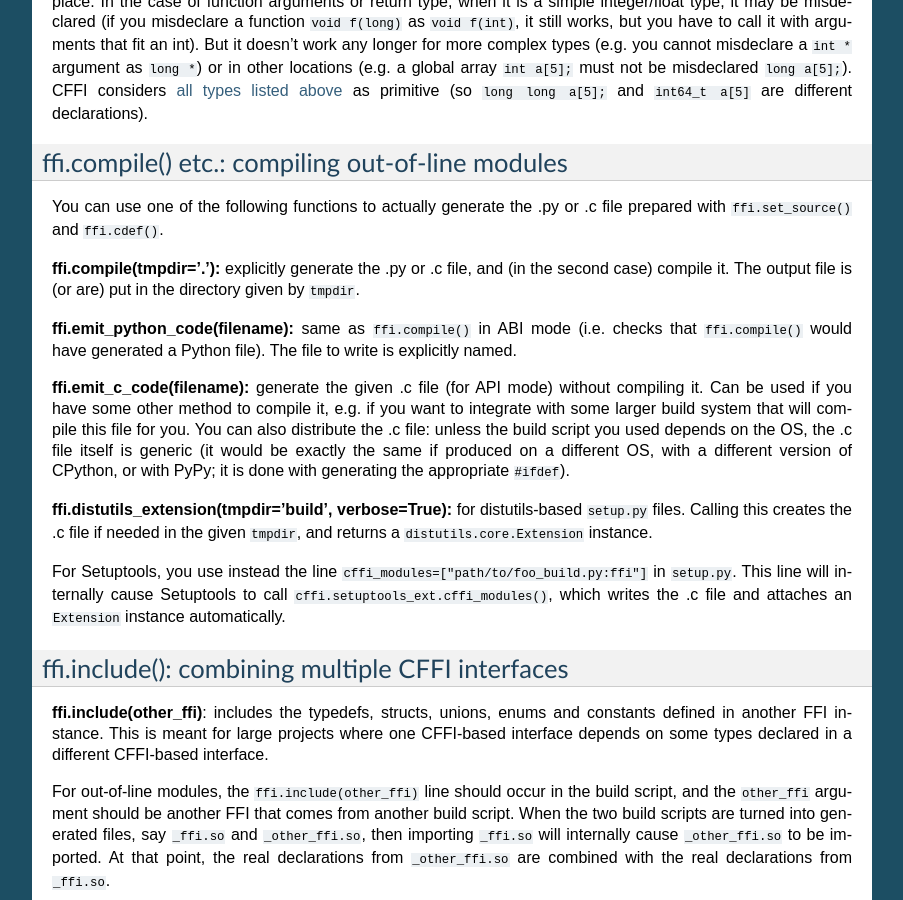
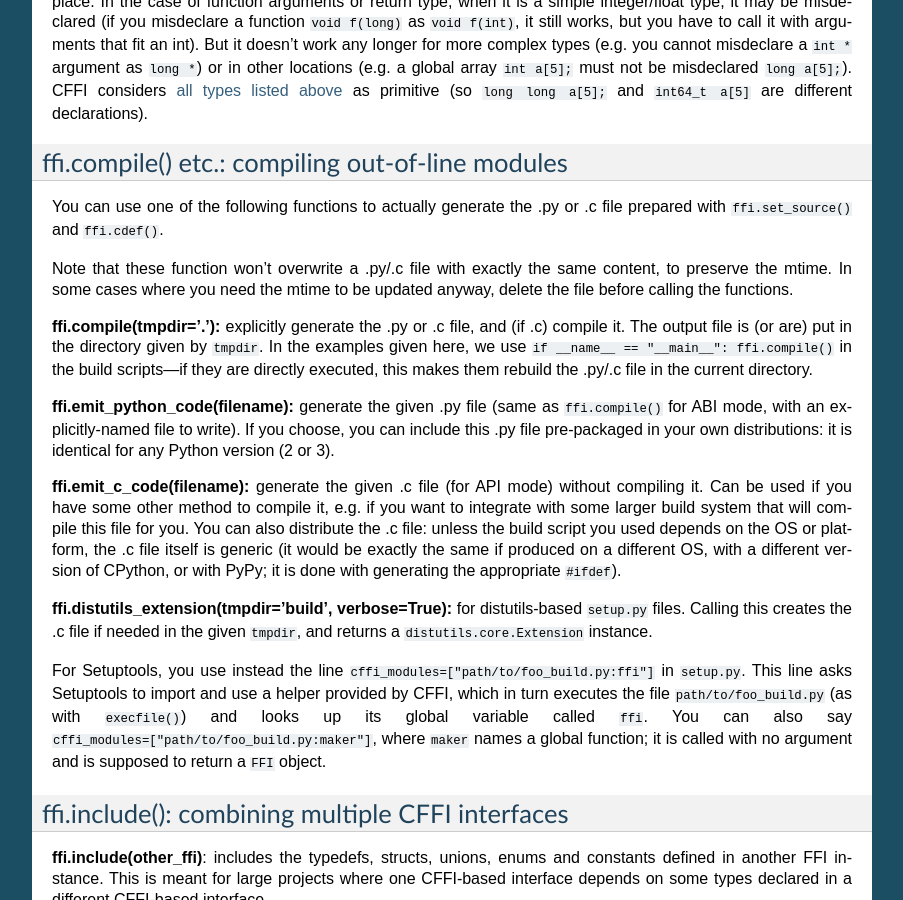
Before and after one commit to python-cffi/cffi, a Sphinx documentation site: the page built from doc/source/cdef.rst, in a window 1280 px wide and 900 px high, scrolled down 5140 px. Shown: the whole window, without its empty margins (198-1101 px from the left). Built offline with Sphinx 7.4.7, drawn with Linux system fonts in a browser that asks for light colours; some of the changed text lies outside the part shown.

Commit message:
One more pass through this doc

```diff
--- a/doc/source/cdef.rst
+++ b/doc/source/cdef.rst
@@ -406,22 +406,32 @@ ffi.compile() etc.: compiling out-of-line modules
 You can use one of the following functions to actually generate the
 .py or .c file prepared with ``ffi.set_source()`` and ``ffi.cdef()``.
 
+Note that these function won't overwrite a .py/.c file with exactly
+the same content, to preserve the mtime.  In some cases where you need
+the mtime to be updated anyway, delete the file before calling the
+functions.
+
 **ffi.compile(tmpdir='.'):** explicitly generate the .py or .c file,
-and (in the second case) compile it.  The output file is (or are) put
-in the directory given by ``tmpdir``.
+and (if .c) compile it.  The output file is (or are) put in the
+directory given by ``tmpdir``.  In the examples given here, we use
+``if __name__ == "__main__": ffi.compile()`` in the build scripts---if
+they are directly executed, this makes them rebuild the .py/.c file in
+the current directory.
 
-**ffi.emit_python_code(filename):** same as ``ffi.compile()`` in ABI
-mode (i.e. checks that ``ffi.compile()`` would have generated a Python
-file).  The file to write is explicitly named.
+**ffi.emit_python_code(filename):** generate the given .py file (same
+as ``ffi.compile()`` for ABI mode, with an explicitly-named file to
+write).  If you choose, you can include this .py file pre-packaged in
+your own distributions: it is identical for any Python version (2 or
+3).
 
 **ffi.emit_c_code(filename):** generate the given .c file (for API
 mode) without compiling it.  Can be used if you have some other method
 to compile it, e.g. if you want to integrate with some larger build
 system that will compile this file for you.  You can also distribute
-the .c file: unless the build script you used depends on the OS, the
-.c file itself is generic (it would be exactly the same if produced on
-a different OS, with a different version of CPython, or with PyPy; it
-is done with generating the appropriate ``#ifdef``).
+the .c file: unless the build script you used depends on the OS or
+platform, the .c file itself is generic (it would be exactly the same
+if produced on a different OS, with a different version of CPython, or
+with PyPy; it is done with generating the appropriate ``#ifdef``).
 
 **ffi.distutils_extension(tmpdir='build', verbose=True):** for
 distutils-based ``setup.py`` files.  Calling this creates the .c file
@@ -430,9 +440,12 @@ if needed in the given ``tmpdir``, and returns a
 
 For Setuptools, you use instead the line
 ``cffi_modules=["path/to/foo_build.py:ffi"]`` in ``setup.py``.  This
-line will internally cause Setuptools to call
-``cffi.setuptools_ext.cffi_modules()``, which writes the .c file and
-attaches an ``Extension`` instance automatically.
+line asks Setuptools to import and use a helper provided by CFFI,
+which in turn executes the file ``path/to/foo_build.py`` (as with
+``execfile()``) and looks up its global variable called ``ffi``.  You
+can also say ``cffi_modules=["path/to/foo_build.py:maker"]``, where
+``maker`` names a global function; it is called with no argument and
+is supposed to return a ``FFI`` object.
 
 
 ffi.include(): combining multiple CFFI interfaces
@@ -548,7 +561,9 @@ ffi.verify(): in-line API-mode
 deprecated.  ``ffi.verify(c_header_source, tmpdir=.., ext_package=..,
 modulename=.., flags=.., **kwargs)`` makes and compiles a C file from
 the ``ffi.cdef()``, like ``ffi.set_source()`` in API mode, and then
-immediately loads and returns the dynamic library object.
+immediately loads and returns the dynamic library object.  Some
+non-trivial logic is used to decide if the dynamic library must be
+recompiled or not; see below for ways to control it.
 
 The ``c_header_source`` and the extra keyword arguments have the
 same meaning as in ``ffi.set_source()``.
@@ -591,10 +606,10 @@ Extra arguments to ``ffi.verify()``:
    check.  Be sure to have other means of clearing the ``tmpdir``
    whenever you change your sources.
 
-* ``source_extension`` has the same meaning as in
-   ``ffi.set_source()``.
+* ``source_extension`` has the same meaning as in ``ffi.set_source()``.
 
-*  The optional ``flags`` argument has been added, see ``man dlopen``
+*  The optional ``flags`` argument has been added in version 0.9;
+   see ``man dlopen``
    (ignored on Windows).  It defaults to ``ffi.RTLD_NOW``.  (With
    ``ffi.set_source()``, you would use ``sys.setdlopenflags()``.)
 
@@ -666,14 +681,15 @@ API mode`__ above.  It avoids a number of issues that have caused
 ``ffi.verify()`` to grow a number of extra arguments over time.  Then
 see the `distutils or setuptools`__ paragraph.  Also, remember to
 remove the ``ext_package=".."`` from your ``setup.py``, which was
-needed with ``verify()`` but is just creating confusion with
+sometimes needed with ``verify()`` but is just creating confusion with
 ``set_source()``.
 
 .. __: out-of-line-api_
 .. __: distutils-setuptools_
 
 The following example should work both with old (pre-1.0) and new
-versions of CFFI (as CFFI 1.0 does not work in PyPy < 2.6)::
+versions of CFFI---supporting both is important to run on PyPy,
+because CFFI 1.0 does not work in PyPy < 2.6::
 
     # in a separate file "package/foo_build.py"
     import cffi
@@ -712,28 +728,27 @@ we're running on PyPy::
 
     if '_cffi_backend' in sys.builtin_module_names:   # pypy
         import _cffi_backend
-        new_cffi = _cffi_backend.__version__ >= "1"
+        requires_cffi = "cffi==" + _cffi_backend.__version__
     else:
-        new_cffi = True   # assume at least 1.0.0 will be installed
+        requires_cffi = "cffi>=1.0.0"
 
-Then we use the ``new_cffi`` variable to give different arguments to
+Then we use the ``requires_cffi`` variable to give different arguments to
 ``setup()`` as needed, e.g.::
 
-    if new_cffi:
-        extra_args = dict(
-            cffi_modules=['...:ffi'],
-        )
-    else:
+    if requires_cffi.startswith("cffi==0."):
+        # backward compatibility: we require "cffi==0.*"
         from package.foo_build import ffi
         extra_args = dict(
             ext_modules=[ffi.verifier.get_extension()],
             ext_packages="...",    # if needed
         )
+    else:
+        extra_args = dict(
+            cffi_modules=['package/foo_build.py:ffi'],
+        )
     setup(
         name=...,
         ...,
+        install_requires=[requires_cffi],
         **extra_args
     )
-
-To be explicit, you can also require ``"cffi<1.0.0"`` if new_cffi is
-False, and ``"cffi>=1.0.0"`` if new_cffi is True.
```
Also changed, not shown: other parts of doc/source/cdef.rst (+3 -3 lines).
